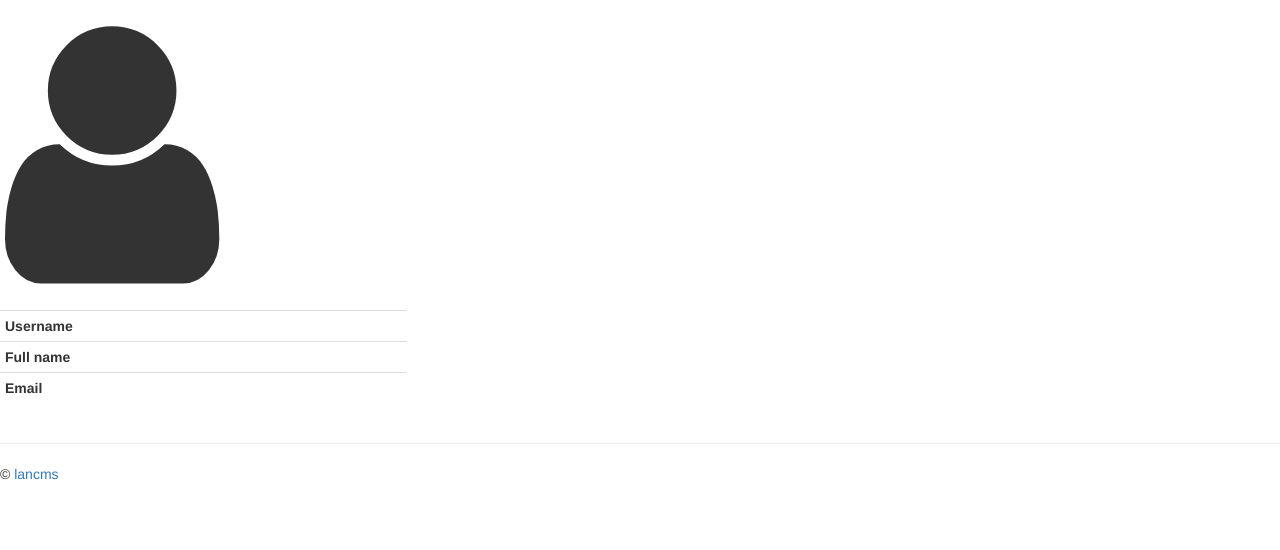
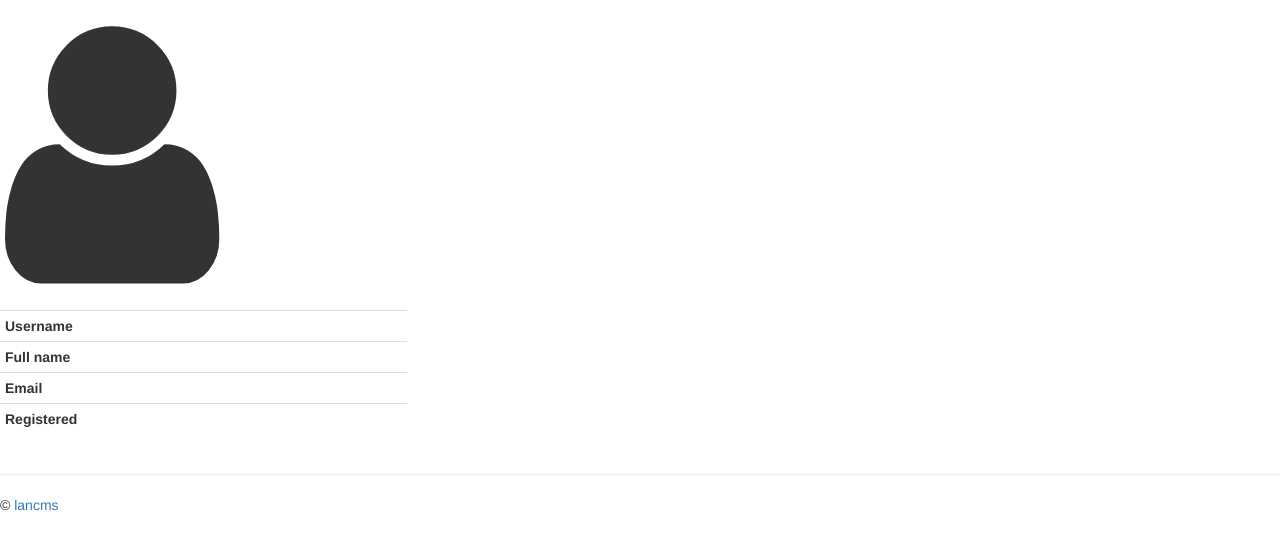
Before and after one commit to lancms/lancms2, a Django app: template templates/account/profile.html in a window 1280 px wide. Shown: the part 51-601 px from the top of that part. Run offline with Django 3.2, Linux system fonts and the light colour scheme; the template is opened without the code that fills it, so the values that code supplies are empty; the page is wider than the window, and the part outside it is not shown; some libraries are stand-ins or nearby versions.

Commit message:
added time registered to the profile (usefull for testing at least)

```diff
--- a/templates/account/profile.html
+++ b/templates/account/profile.html
@@ -38,6 +38,14 @@
 			{{user.email}}
 		</td>
 	</tr>
+	<tr>
+		<th>
+			Registered
+		</th>
+		<td>
+			{{user.date_joined}}
+		</td>
+	</tr>
 	{% if user.is_staff or user.is_superuser %}
 	<tr>
 		<th>
```
